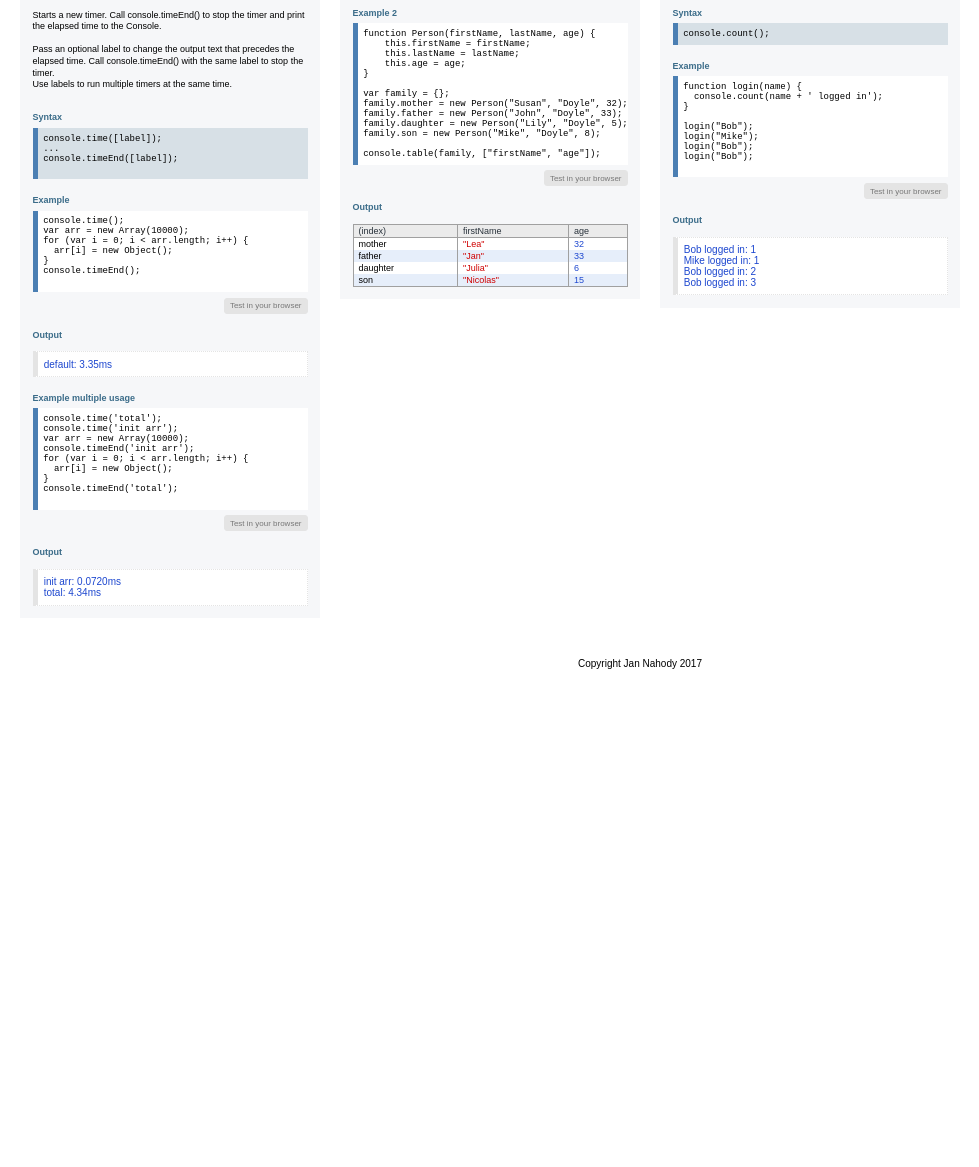
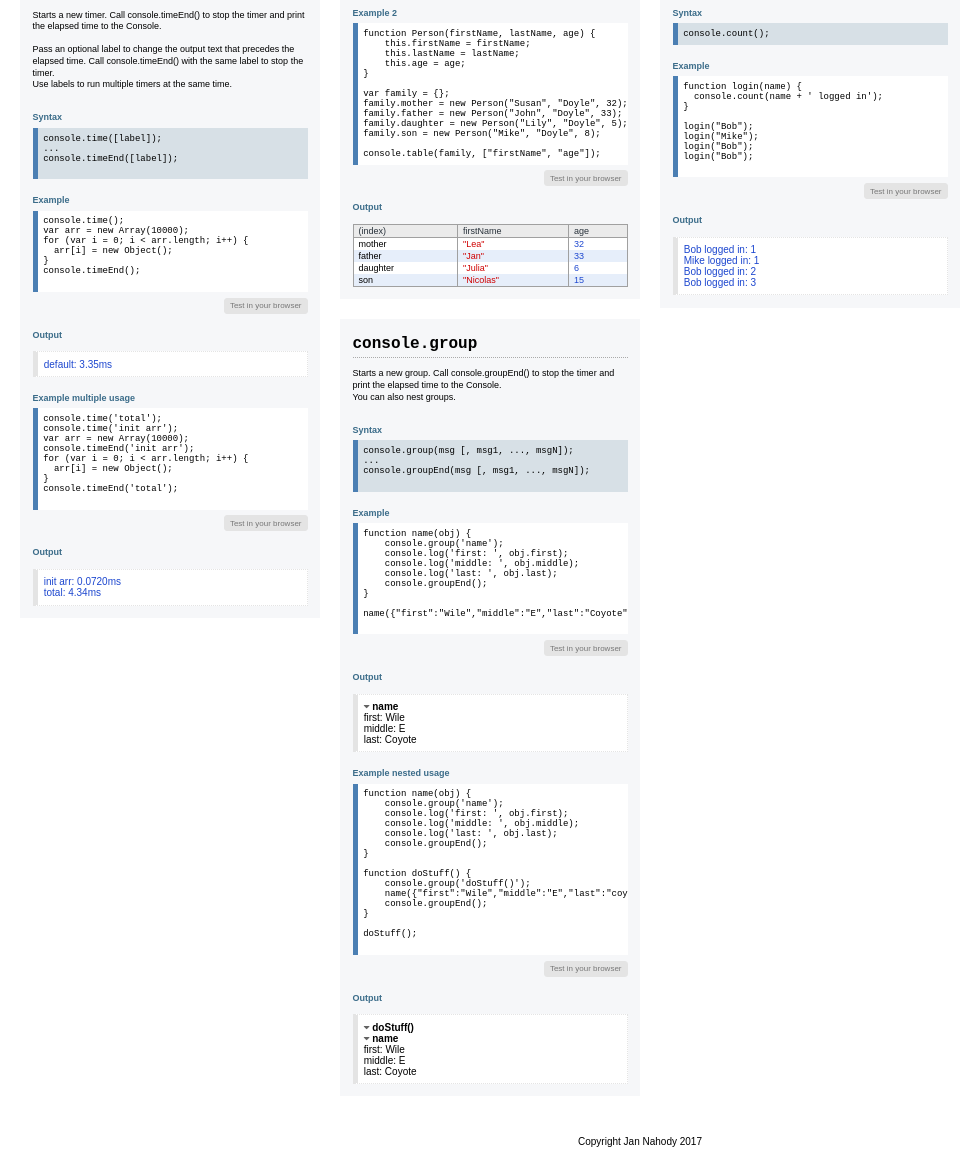
Before and after one commit to webia1/consoleCheatSheet, a website: page index.htm in a window 1280 px wide. Shown: the part 1092-2259 px from the top of the page, without its empty margins (0-979 px from the left). Before the commit the page ends 1781 px from the top, so only its background shows below. Drawn offline with nearby package versions, Linux system fonts and the light colour scheme.

Commit message:
Add console group

```diff
--- a/index.htm
+++ b/index.htm
@@ -353,7 +353,7 @@ login("Bob");
                     <span class="blue">Bob logged in: 3</span>
                 </div>
             </article>
-
+            <!-- console.time -->
             <article class="grid-item">
                 <h2 class="monospace">console.time</h2>
                 <p>
@@ -402,6 +402,71 @@ console.timeEnd('total');
                     <span class="blue">init arr: 0.0720ms</span><br><span class="blue">total: 4.34ms</span>
                 </div>
             </article>
+            <!-- console.group -->
+            <article class="grid-item">
+                <h2 class="monospace">console.group</h2>
+                <p>
+                    Starts a new group. Call console.groupEnd() to stop the timer and print the elapsed
+                    time to the Console.<br>You can also nest groups.
+                </p>
+                <h3>Syntax</h3>
+                <pre class="syntax">
+console.group(msg [, msg1, ..., msgN]);
+...
+console.groupEnd(msg [, msg1, ..., msgN]);
+                </pre>
+                <h3>Example</h3>
+                <pre>
+function name(obj) {
+    console.group('name');
+    console.log('first: ', obj.first);
+    console.log('middle: ', obj.middle);
+    console.log('last: ', obj.last);
+    console.groupEnd();
+}
+
+name({"first":"Wile","middle":"E","last":"Coyote"});
+                </pre>
+                <div class="bar">
+                    <button onclick="testGroup()">Test in your browser</button>
+                </div>
+                <h3>Output</h3>
+                <div class="output">
+                    <i class="fa fa-caret-down grey" aria-hidden="true"></i> <strong>name</strong><br>
+                    <span class="tab"></span>first:  Wile<br>
+                    <span class="tab"></span>middle:  E<br>
+                    <span class="tab"></span>last:  Coyote<br>
+                </div>
+                <h3>Example nested usage</h3>
+                <pre>
+function name(obj) {
+    console.group('name');
+    console.log('first: ', obj.first);
+    console.log('middle: ', obj.middle);
+    console.log('last: ', obj.last);
+    console.groupEnd();
+}
+
+function doStuff() {
+    console.group('doStuff()');
+    name({"first":"Wile","middle":"E","last":"coyote"});
+    console.groupEnd();
+}
+
+doStuff();
+                </pre>
+                <div class="bar">
+                    <button onclick="testGroupNested()">Test in your browser</button>
+                </div>
+                <h3>Output</h3>
+                <div class="output">
+                    <i class="fa fa-caret-down grey" aria-hidden="true"></i> <strong>doStuff()</strong><br>
+                    <span class="tab"></span><i class="fa fa-caret-down grey" aria-hidden="true"></i> <strong>name</strong><br>
+                    <span class="tab"></span><span class="tab"></span>first:  Wile<br>
+                    <span class="tab"></span><span class="tab"></span>middle:  E<br>
+                    <span class="tab"></span><span class="tab"></span>last:  Coyote<br>
+                </div>
+            </article>
         </main>
         <footer>
            Copyright Jan Nahody 2017
```
